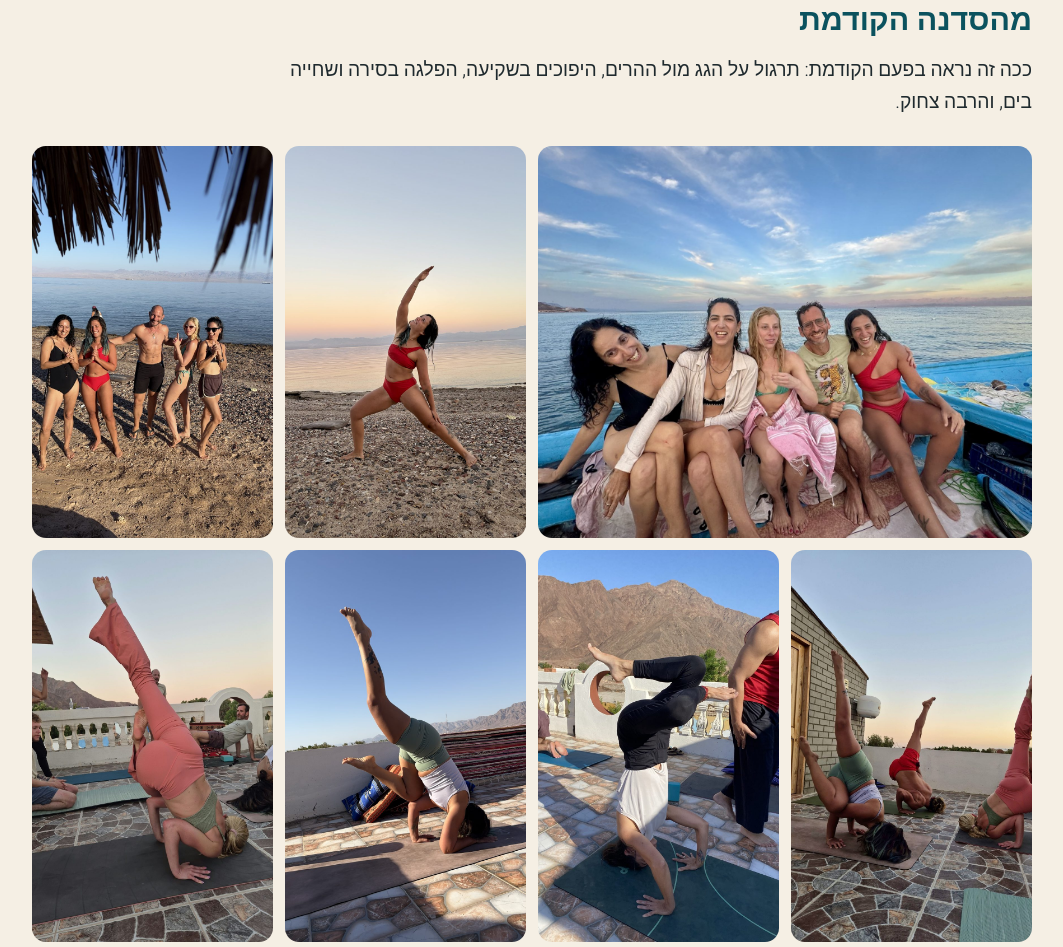
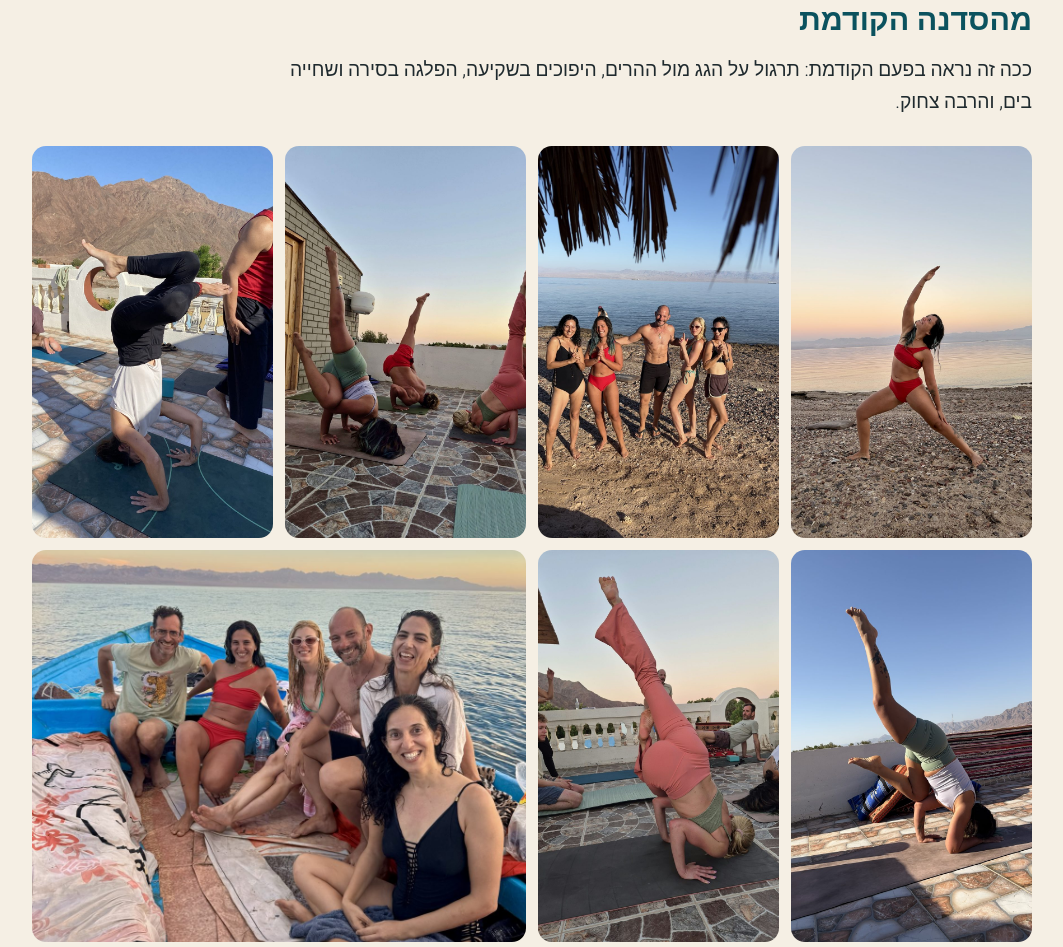
Before and after one commit to netacello/yoga-retreat-yaniv-shaya, a plain HTML site: page index.html in a window 1280 px wide. Shown: the part 1612-2559 px from the top of the page, without its empty margins (108-1171 px from the left). Drawn offline with Linux system fonts and the light colour scheme.

Commit message:
Workshop gallery: boat photo with Yaniv replaces the other boat photo, moved to the bottom
Co-Authored-By: Claude Opus 5.5 <noreply@anthropic.com>
Claude-Session: https://claude.ai/code/session_01LhbikvKGZNDQAHhdpyu1Y7

```diff
--- a/index.html
+++ b/index.html
@@ -151,13 +151,13 @@
     <p class="lead">ככה זה נראה בפעם הקודמת: תרגול על הגג מול ההרים, היפוכים בשקיעה, הפלגה בסירה ושחייה בים, והרבה צחוק.</p>
     <figure style="margin:28px 0 0">
       <div class="moments">
-        <img class="wide" src="img/workshop/boat_group.jpg" alt="משתתפי הסדנה בסירה על הים" loading="lazy">
         <img src="img/workshop/beach_warrior.jpg" alt="תרגול על החוף בשקיעה" loading="lazy">
         <img src="img/workshop/headstand_adjust.jpg" alt="עמידת ראש עם התאמה של יניב, ההרים ברקע" loading="lazy">
         <img src="img/workshop/rooftop_inversions_sunset.jpg" alt="שלושה מתרגלים בהיפוכים על הגג בשקיעה" loading="lazy">
         <img src="img/workshop/beach_group.jpg" alt="הקבוצה על החוף" loading="lazy">
         <img src="img/workshop/headstand_mountains.jpg" alt="היפוך על הגג מול ההרים" loading="lazy">
         <img src="img/workshop/rooftop_class.jpg" alt="שיעור ערב על הגג" loading="lazy">
+        <img class="wide" src="img/workshop/boat_group_sunset.jpg" alt="יניב ומשתתפי הסדנה בסירה על הים" style="object-position:50% 62%" loading="lazy">
       </div>
       <figcaption>צילומים: משתתפי הסדנה הקודמת.</figcaption>
     </figure>
```
Also changed, not shown: img/workshop/boat_group.jpg (deleted), img/workshop/boat_group_sunset.jpg (added).
